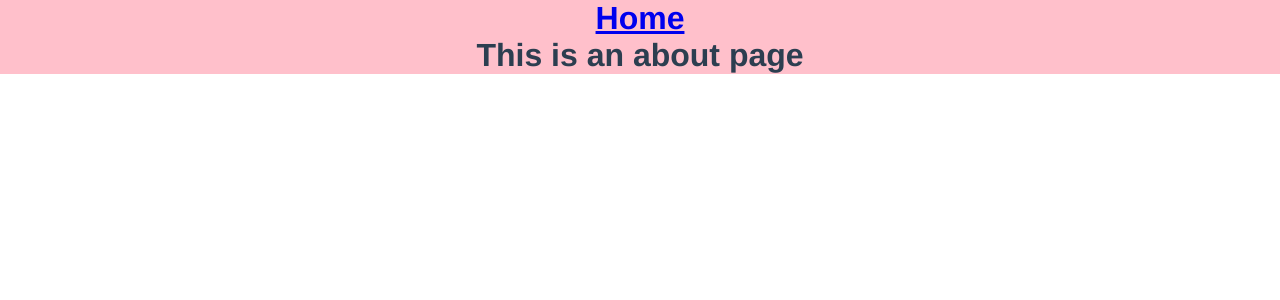
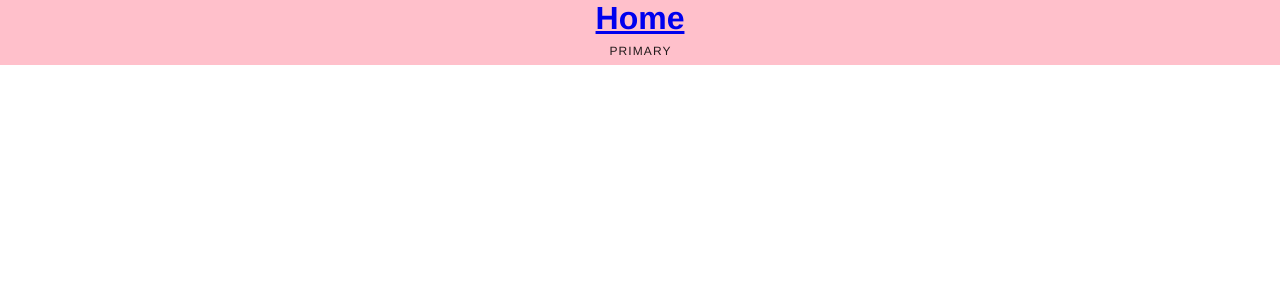
Before and after one commit to Finen2/multiPlatformQuizApplication, a Vue app in the folder vue-pwa/: page /about in a window 1280 px wide. Shown: the top 300 px of the page. Built offline with nearby package versions, Linux system fonts and the light colour scheme.

Commit message:
addition of vueify

```diff
--- a/vue-pwa/package.json
+++ b/vue-pwa/package.json
@@ -8,12 +8,13 @@
     "lint": "vue-cli-service lint"
   },
   "dependencies": {
-    "core-js": "^3.3.2",
+    "core-js": "^3.4.0",
     "register-service-worker": "^1.6.2",
     "vue": "^2.6.10",
     "vue-class-component": "^7.0.2",
     "vue-property-decorator": "^8.3.0",
     "vue-router": "^3.1.3",
+    "vuetify": "^2.1.9",
     "vuex": "^3.0.1"
   },
   "devDependencies": {
--- a/vue-pwa/src/App.ts
+++ b/vue-pwa/src/App.ts
@@ -1,9 +1,3 @@
-import { Component, Vue } from 'vue-property-decorator';
-import HelloWorld from './components/HelloWorld.vue';
-
-@Component({
-  components: {
-    HelloWorld,
-  },
-})
-export default class App extends Vue {}
+export default {
+  name: 'app',
+};
--- a/vue-pwa/src/App.vue
+++ b/vue-pwa/src/App.vue
@@ -1,7 +1,5 @@
 <template>
-  <div id="app">
-    <router-view />
-  </div>
+  <router-view id="app"/>
 </template>
 
 <script lang="ts" src="./App.ts"></script>
--- a/vue-pwa/src/main.ts
+++ b/vue-pwa/src/main.ts
@@ -2,8 +2,11 @@ import Vue from 'vue';
 import App from './App.vue';
 import router from './router';
 import store from './store';
+import Vuetify from 'vuetify';
+import 'vuetify/dist/vuetify.min.css';
 import './registerServiceWorker';
 
+Vue.use(Vuetify);
 Vue.config.productionTip = false;
 
 new Vue({
--- a/vue-pwa/src/views/About.vue
+++ b/vue-pwa/src/views/About.vue
@@ -3,7 +3,7 @@
     <router-link to="/" class="singleLink ">
       <h1>Home</h1>
     </router-link>
-    <h1>This is an about page</h1>
+    <v-btn text small color="primary">Primary</v-btn>
   </div>
 </template>
 
```
Also changed, not shown: 1 other file (tests, documents, lock files or other folders).
